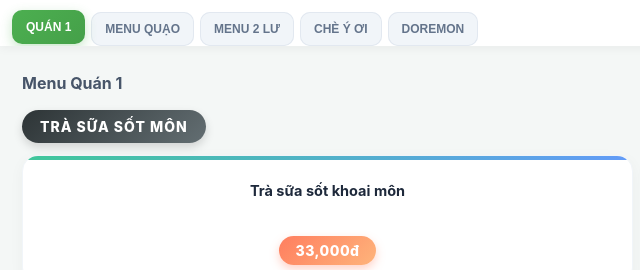
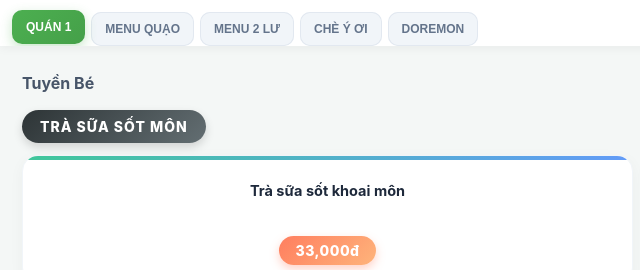
Before and after one commit to SamLaThien/quan-nuoc, a plain HTML site: page index.html in a window 1280 px wide. Shown: the top 270 px of the page, 0-640 px from the left. Drawn offline with nearby package versions, Linux system fonts and the light colour scheme.

Commit message:
Update shop names in index.html

```diff
--- a/index.html
+++ b/index.html
@@ -3,7 +3,7 @@
 <head>
     <meta charset="UTF-8">
     <meta name="viewport" content="width=device-width, initial-scale=1.0, maximum-scale=1.0, user-scalable=no">
-    <title>Quản Lý Menu</title>
+    <title>Menu</title>
     <script src="https://cdnjs.cloudflare.com/ajax/libs/html2canvas/1.4.1/html2canvas.min.js"></script>
 
     <style>
@@ -464,7 +464,7 @@
         // --- DỮ LIỆU CỦA 5 QUÁN ---
         const shopsData = {
             'shop1': {
-                name: 'Menu Quán 1',
+                name: 'Tuyền Bé',
                 storageKey: 'tra_sua_cart_q1',
                 menu: {
                     "TRÀ SỮA SỐT MÔN": [
@@ -533,7 +533,7 @@
             },
 
             'shop2': {
-                name: 'Menu Quạo',
+                name: 'Quạo',
                 storageKey: 'quao_house_cart_q2',
                 menu: {
                     "TRÀ SỮA": [
@@ -598,7 +598,7 @@
             },
 
             'shop3': {
-                name: 'Menu 2 Lư',
+                name: '2 Lư',
                 storageKey: 'menu_2_lu_cart_q3',
                 menu: {
                     "BEST SELLER": [
@@ -661,7 +661,7 @@
             },
 
             'shop4': {
-                name: 'Tiệm Chè Ý ƠI',
+                name: 'Chè Ý ƠI',
                 storageKey: 'che_y_oi_cart_q4',
                 menu: {
                     "CHÈ": [
@@ -697,7 +697,7 @@
             },
 
             'shop5': {
-                name: 'Quán Doremon',
+                name: 'Doremon',
                 storageKey: 'doremon_cart_q5',
                 menu: {
                     "CÀ PHÊ PHA MÁY": [
```
